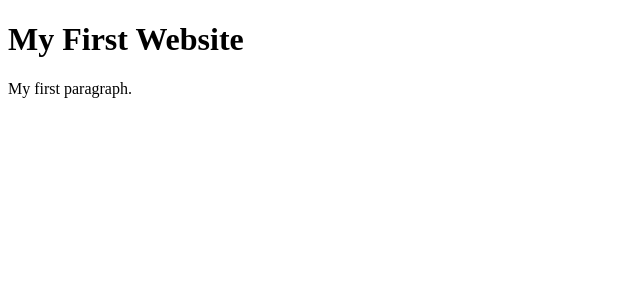
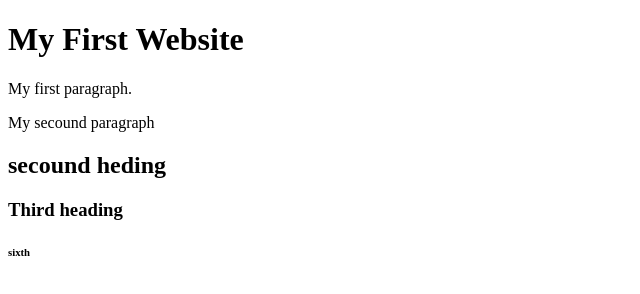
Before and after one commit to Surabhi102/web-practice, a website: page index.html in a window 1280 px wide. Shown: the whole page, without its empty margins (0-640 px from the left). Drawn offline with Linux system fonts and the light colour scheme.

Commit message:
1 file modified

```diff
--- a/index.html
+++ b/index.html
@@ -7,6 +7,10 @@
 
     <h1>My First Website</h1>
     <p>My first paragraph.</p>
+    <p> My secound paragraph </p>
+    <h2> secound heding </h2>
+    <h3> Third heading </h3>
+    <h6> sixth </h6>
 
   </body>
 </html>
```
